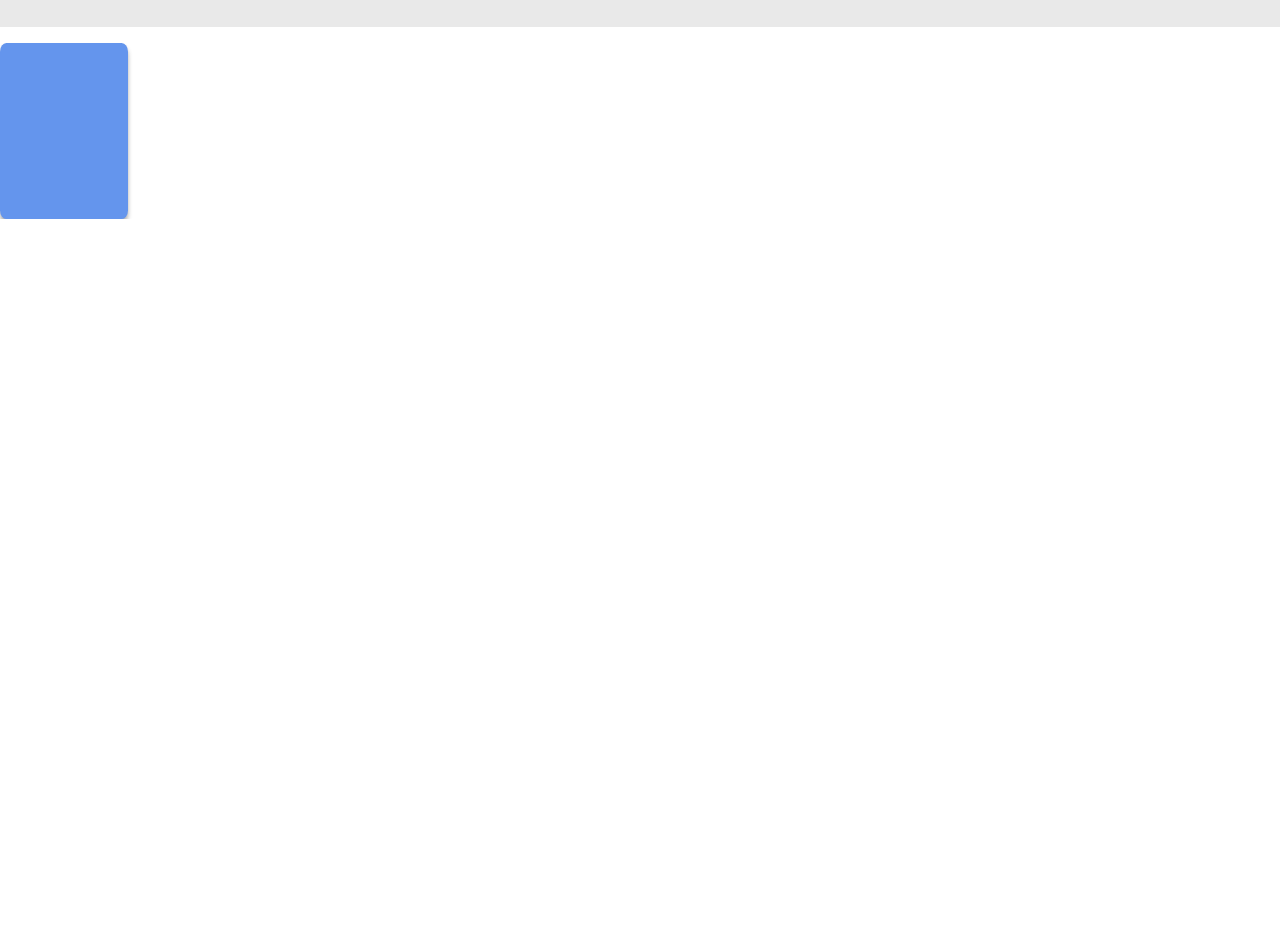
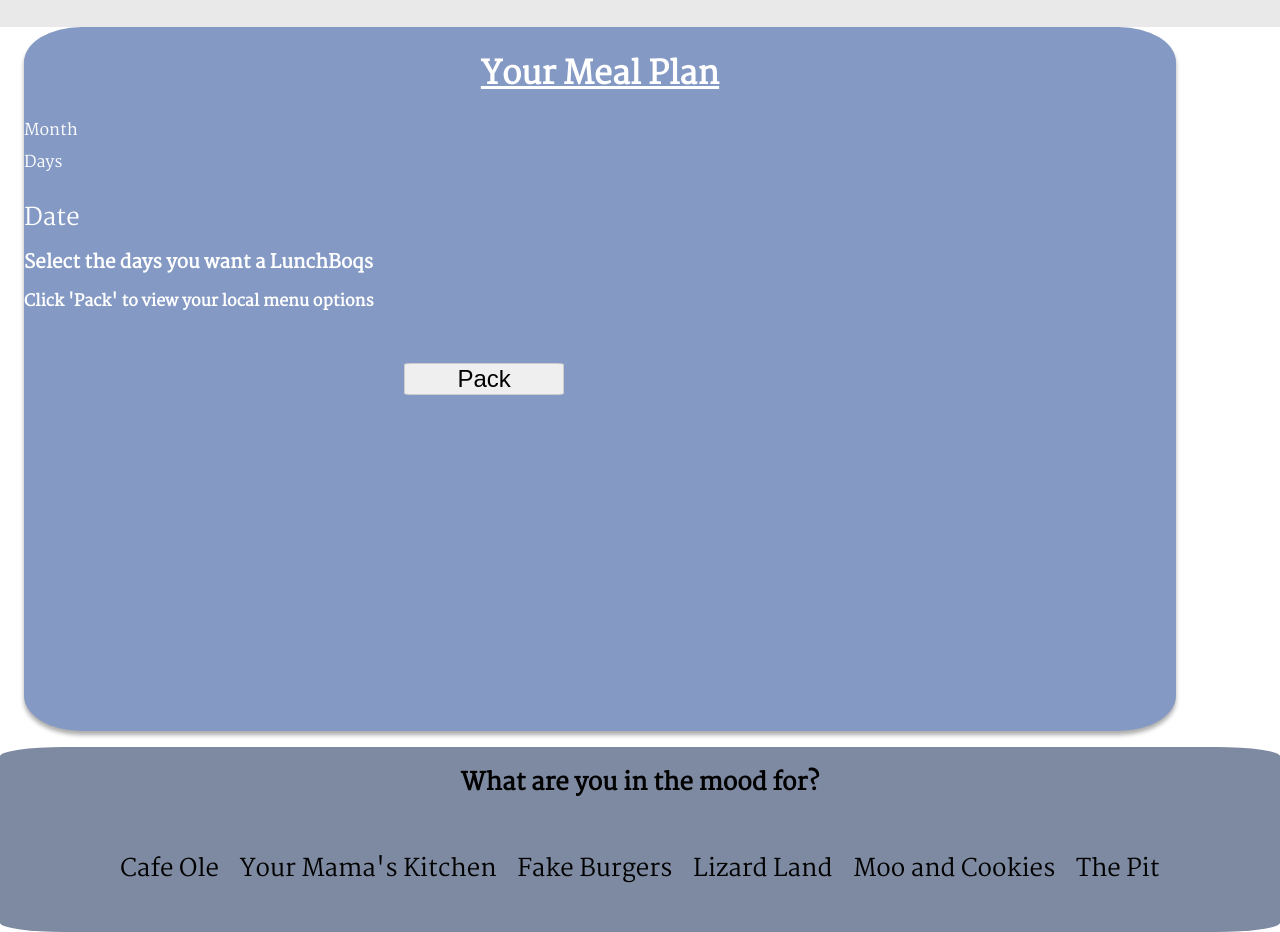
Before and after one commit to PerseusRipple/lunch-boqs, a React (Create React App) app: page / in a window 1280 px wide. Shown: the part 840-1772 px from the top of the page. Before the commit the page ends 1059 px from the top, so only its background shows below. Built offline with nearby package versions, Linux system fonts and the light colour scheme.

Commit message:
added pack page and ccs hovers to all pages

```diff
--- a/src/App.js
+++ b/src/App.js
@@ -1,15 +1,67 @@
 import React, { Component } from 'react'
-import SplashPage from './components/SplashPage'
 import Plan from './components/Plan'
-
-import axios from 'axios'
+import Pack from './components/Pack'
 
 class App extends Component {
   render() {
     return (
       <>
-        <SplashPage />
+        <section className='topnav'>
+          {/* <a class='active' href='#home'>
+      Home
+    </a> */}
+          {
+            <img
+              src='./images/logo_transparent.png'
+              alt='company logo'
+              width='130'
+              height='35'
+            />
+          }
+          <section className='login-container'>
+            <button className='login' type='submit'>
+              Login
+            </button>
+
+            <button className='signUp' type='submit'>
+              Sign Up
+            </button>
+            {/* <form action='/action_page.php'>
+        <input type='text' placeholder='Username' name='username' />
+        <input type='text' placeholder='Password' name='psw' />
+      </form> */}
+          </section>
+        </section>
+
+        <section className='main-banner'>
+          <section className='container'>
+            <section className='headline'>
+              <a href='#'>
+                {/* <img
+          scr='./images/logo.png'
+          alt='LOGO'
+          width='560'
+          height='560'
+        /> */}
+              </a>
+              <h2>Keep Midday Simple.</h2>
+            </section>
+          </section>
+        </section>
+
+        {/* <section className='flex-container'>  */}
+        <section className='selector-container'>
+          <button type='submit'>Plan</button>
+          <button type='submit'>Pack</button>
+          <button type='submit'>Eat</button>
+        </section>
+        {/* </section> */}
+
+        <section className='bottom-container' />
+
+        {/* <footer className='footer'>© LunchBoqs™ 2019</footer> */}
         <Plan />
+        <Pack />
       </>
     )
   }
--- /dev/null
+++ b/src/components/Pack.js
@@ -0,0 +1,41 @@
+import React, { Component } from 'react'
+
+class Pack extends Component {
+  render() {
+    return (
+      <>
+        <section className='NavBar' />
+        <section className='restaurant-gallery'>
+          <h1 className='pack-header'>What are you in the mood for?</h1>
+          <ul className='restaurant-list'>
+            <a href='#'>
+              <li>Cafe Ole</li>
+            </a>
+            <a href='#' />
+            <a href='#'>
+              {' '}
+              <li>Your Mama's Kitchen</li>
+            </a>
+            <a href='#'>
+              {' '}
+              <li>Fake Burgers</li>
+            </a>
+            <a href='#'>
+              {' '}
+              <li>Lizard Land</li>
+            </a>
+            <a href='#'>
+              <li>Moo and Cookies</li>
+            </a>
+            <a href='#'>
+              {' '}
+              <li>The Pit</li>
+            </a>
+          </ul>
+        </section>
+      </>
+    )
+  }
+}
+
+export default Pack
--- a/src/components/Plan.js
+++ b/src/components/Plan.js
@@ -4,11 +4,17 @@ class Plan extends Component {
   render() {
     return (
       <>
-        <section className='container'>
+        <section className='calendar-container'>
           <section className='calendar'>
-            <p className='calendar-day' />
-            <p className='calendar-date' />
-            <p className='calendar-month' />
+            <h1 className='calendar-header'>Your Meal Plan</h1>
+            <p className='calendar-month'>Month</p>
+            <p className='calendar-day'>Days</p>
+            <p className='calendar-date'>Date</p>
+            <h3>Select the days you want a LunchBoqs</h3>
+            <h4>Click 'Pack' to view your local menu options</h4>
+            <button className='step-two' type='submit'>
+              Pack
+            </button>
           </section>
         </section>
       </>
--- a/src/components/SplashPage.js
+++ b/src/components/SplashPage.js
@@ -2,64 +2,7 @@ import React, { Component } from 'react'
 
 class SplashPage extends Component {
   render() {
-    return (
-      <div>
-        <section className='topnav'>
-          {/* <a class='active' href='#home'>
-            Home
-          </a> */}
-          {
-            <img
-              src='./images/logo_transparent.png'
-              alt='company logo'
-              width='130'
-              height='35'
-            />
-          }
-          <section className='login-container'>
-            <button className='login' type='submit'>
-              Login
-            </button>
-
-            <button className='signUp' type='submit'>
-              Sign Up
-            </button>
-            {/* <form action='/action_page.php'>
-              <input type='text' placeholder='Username' name='username' />
-              <input type='text' placeholder='Password' name='psw' />
-            </form> */}
-          </section>
-        </section>
-
-        <section className='main-banner'>
-          <section className='container'>
-            <section className='headline'>
-              <a href='#'>
-                {/* <img
-                scr='./images/logo.png'
-                alt='LOGO'
-                width='560'
-                height='560'
-              /> */}
-              </a>
-              <h2>Keep Midday Simple.</h2>
-            </section>
-          </section>
-        </section>
-
-        {/* <section className='flex-container'>  */}
-        <section className='selector-container'>
-          <button type='submit'>Plan</button>
-          <button type='submit'>Pack</button>
-          <button type='submit'>Eat</button>
-        </section>
-        {/* </section> */}
-
-        <section className='bottom-container' />
-
-        {/* <footer className='footer'>© LunchBoqs™ 2019</footer> */}
-      </div>
-    )
+    return <div />
   }
 }
 
--- a/src/index.css
+++ b/src/index.css
@@ -280,11 +280,106 @@ section.login-container button.signUp {
 @media only screen and (min-width: 992px) {
 }
 
+/* Calendar */
+.calendar-container {
+  display: flex;
+  justify-content: center;
+  flex-direction: column;
+}
+
 .calendar {
-  width: 8rem;
-  height: 11rem;
-  background-color: cornflowerblue;
+  width: 90%;
+  height: 44rem;
+  margin-left: 1.5rem;
+  margin-right: 1.5rem;
+  background-color: rgb(132, 153, 196);
   color: rgb(255, 255, 255);
   border-radius: 5%;
   box-shadow: 0 0.25rem 0.25rem 0 rgba(50, 50, 50, 0.4);
 }
+
+.calendar-header {
+  text-align: center;
+  text-decoration: underline;
+  font-size: 2rem;
+}
+
+p.calendar {
+  font-family: 'Montserrat', sans-serif;
+  padding: 0.75rem 0;
+  margin: 0;
+  color: rgb(255, 255, 255);
+  text-align: center;
+}
+
+.calendar-day {
+  font-size: 1rem;
+}
+
+.calendar-month-year {
+  font-size: 0.85rem;
+}
+
+.calendar-date {
+  font-size: 1.5rem;
+  padding-top: 0.7rem;
+  padding-bottom: 0;
+}
+
+.step-two {
+  text-align: center;
+  border: 0.1rem solid #ccc;
+  width: 10rem;
+  border-radius: 5%;
+  margin-top: 2rem;
+  margin-left: 33%;
+  font-size: 1.5rem;
+}
+
+.step-two:hover {
+  background-color: rgb(126, 138, 161);
+}
+
+/* Media Queries for Calendar */
+
+.restaurant-gallery {
+  display: flex;
+  justify-content: center;
+  flex-wrap: wrap;
+  background-color: rgb(126, 138, 161);
+  border-radius: 5%;
+  margin-top: 1rem;
+}
+
+.pack-header {
+  margin: 0.75rem;
+  padding: 0.75rem;
+}
+
+ul.restaurant-list {
+  display: flex;
+  justify-content: center;
+  flex-wrap: wrap;
+  flex-direction: row;
+  align-content: space-around;
+  padding: 1.5rem;
+  padding-top: 0.75rem;
+  text-decoration: none;
+  /* margin-left: 0.5rem;
+  margin-right: 0.5rem; */
+}
+
+li {
+  padding: 0.65rem;
+  font-size: 1.5rem;
+  list-style: none;
+}
+
+a {
+  text-decoration: none;
+  color: black;
+}
+
+a:hover {
+  background-color: rgb(132, 153, 196);
+}
```
